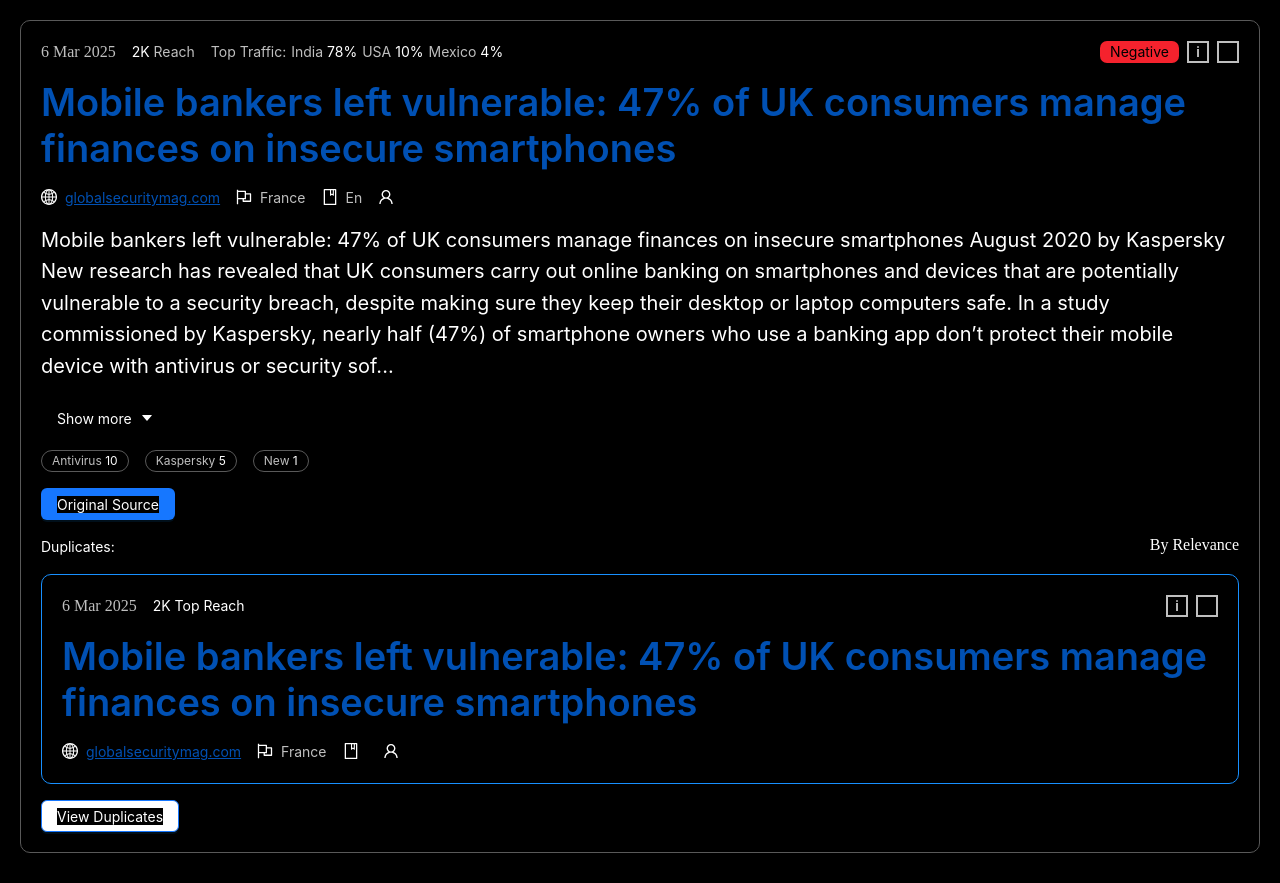
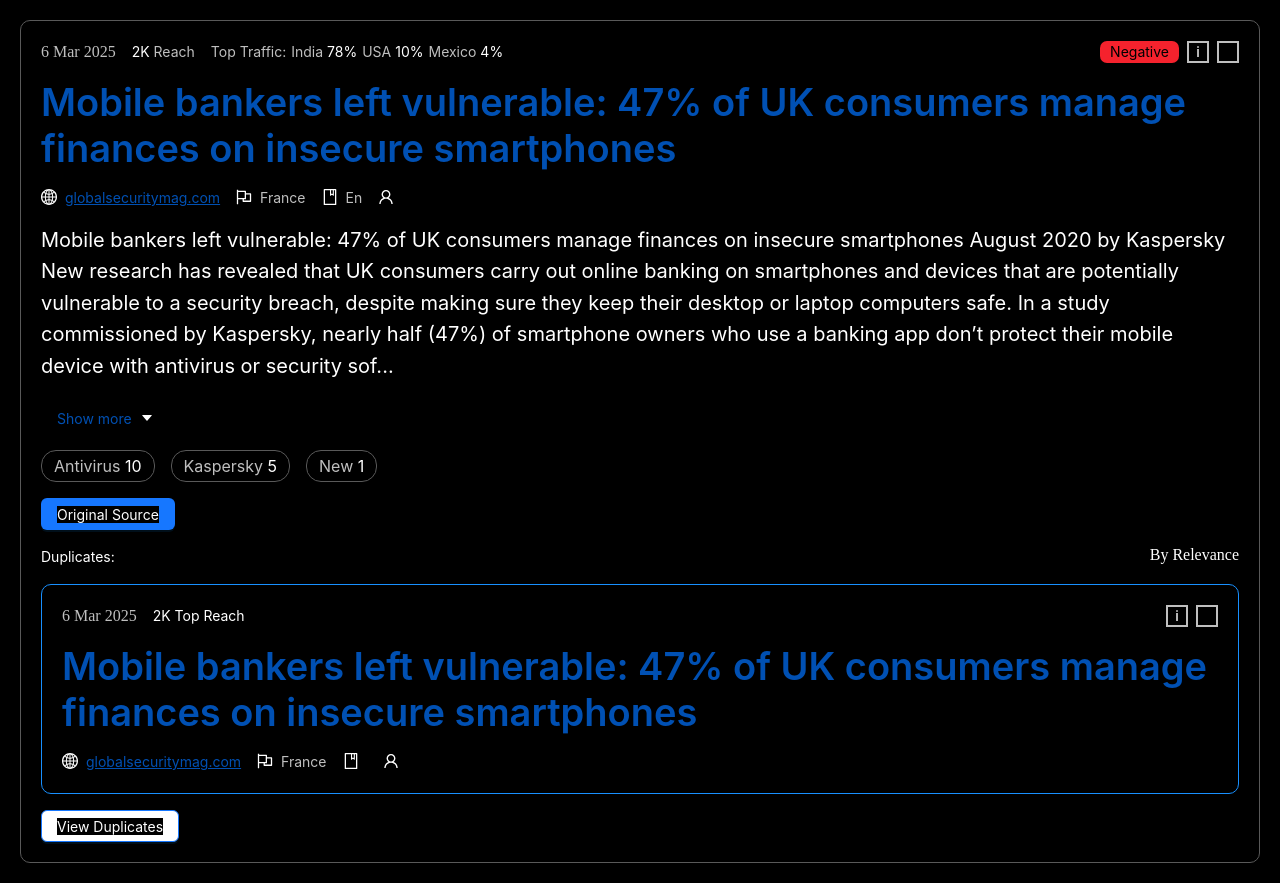
Before and after one commit to gr-sv/newsblock, a React (Create React App) app: page / in a window 1280 px wide. Built offline with nearby package versions, Linux system fonts and the light colour scheme.

Commit message:
Add corrections

```diff
--- a/src/App.js
+++ b/src/App.js
@@ -2,7 +2,7 @@ import React from 'react';
 import { Button, Flex, Typography } from 'antd';
 import { data } from './data.js';
 import HeaderOfNews from './components/widgets/headerOfNews/headerOfNews.jsx';
-import './app.module.scss';
+import s from'./app.module.scss';
 import { CaretDownFilled } from '@ant-design/icons';
 import Tags from './components/shared/tags/tags.jsx';
 
@@ -22,7 +22,9 @@ function App() {
 				{data?.AB}
 			</Paragraph>
 
-			<Button type='text' icon={<CaretDownFilled />} iconPosition='end'>Show more</Button>
+			<Button type='text' icon={<CaretDownFilled />} iconPosition='end'>
+				<span className={s.showMoreBtn}>Show more</span>
+			</Button>
 		</Flex>
 
 		<Tags />
--- a/src/app.module.scss
+++ b/src/app.module.scss
@@ -2,3 +2,7 @@
 	background-color: var(--background);
 	color: var(--white) !important;
 }
+
+.showMoreBtn {
+	color: var(--blue2) !important;
+}
--- a/src/components/shared/tags/tags.module.scss
+++ b/src/components/shared/tags/tags.module.scss
@@ -1,6 +1,7 @@
 .tag {
+	font-size: 16px;
 	background-color: var(--background);
-	padding: 0 10px;
+	padding: 5px 12px;
 	border: 1px solid var(--darkgray) !important;
 	border-radius: 15px;
 }
```
